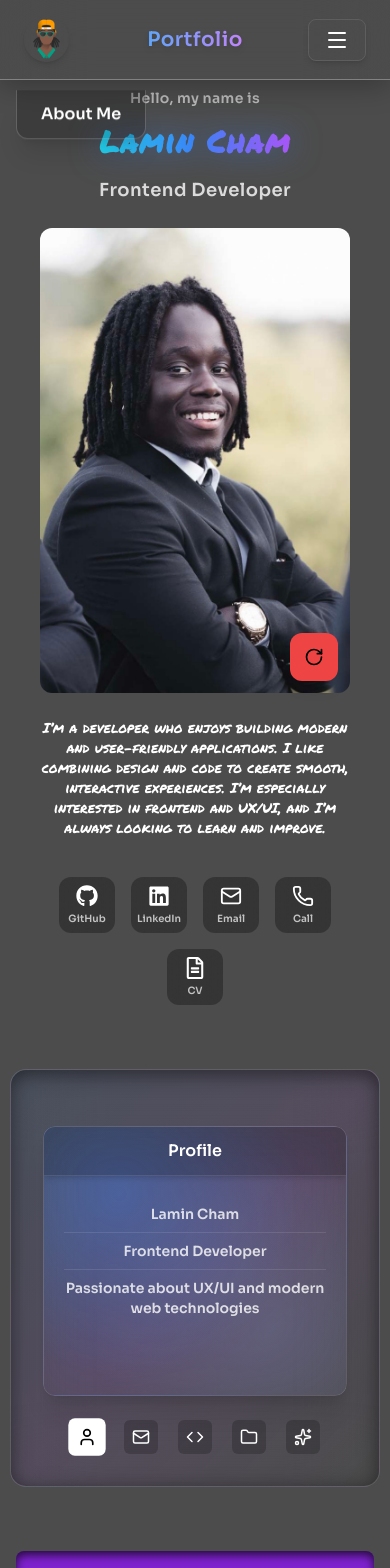
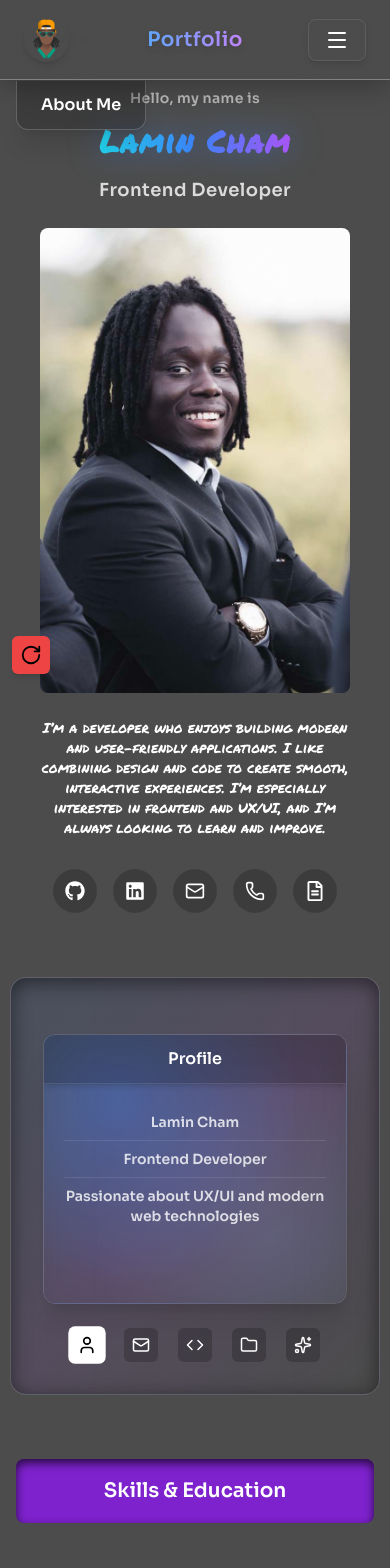
Before and after one commit to chamL/lamincham-portfolio, a Next.js app: page / in a window 390 px wide. Shown: the top 1568 px of the page. Built offline with nearby package versions, Linux system fonts and the light colour scheme.

Commit message:
fixed mobile interactions

```diff
--- a/app/components/portfolio/components/sections/header/Header.tsx
+++ b/app/components/portfolio/components/sections/header/Header.tsx
@@ -12,7 +12,7 @@ function Header({ title }: HeaderProps) {
     return (
         <header
             className="
-                fixed top-0 left-0 right-0 z-50
+                fixed top-0 left-0 right-0 z-20
                 w-full h-20
 
                 backdrop-blur-2xl
--- a/app/components/portfolio/components/sections/header/ProfileButton.tsx
+++ b/app/components/portfolio/components/sections/header/ProfileButton.tsx
@@ -28,6 +28,7 @@ function ProfileButton({ open, onClick, children }: Props) {
                 transition-all duration-300
 
                 relative z-20
+                pointer-events-auto
             "
         >
             {children}
--- a/app/components/portfolio/components/sections/header/ProfileCard.tsx
+++ b/app/components/portfolio/components/sections/header/ProfileCard.tsx
@@ -24,7 +24,7 @@ function ProfileCard({ open }: Props) {
 
         ${open
           ? "translate-y-0 opacity-100"
-          : "-translate-y-[90%] opacity-0 pointer-events-none"
+          : "-translate-y-[90%] opacity-0 "
         }
     `}
     >
@@ -33,8 +33,7 @@ function ProfileCard({ open }: Props) {
         className="
             absolute inset-0
             bg-black/50 rounded-br-xl
-            z-0
-            pointer-events-none
+
         "
       />
 
--- a/app/components/portfolio/components/sections/header/ProfileDropDown.tsx
+++ b/app/components/portfolio/components/sections/header/ProfileDropDown.tsx
@@ -18,7 +18,7 @@ function ProfileDropDown() {
                         className="
         fixed inset-0
         bg-black/20 backdrop-blur-[2px]
-        z-[39]
+        z-[19]
         transition-opacity duration-300
     "
                     />,
@@ -26,7 +26,7 @@ function ProfileDropDown() {
                 )}
 
             {/* DROPDOWN */}
-      <div className="absolute left-0 top-full z-[1000]">
+            <div className="absolute left-0 top-full pointer-events-none z-[100]">
                 <DropdownWrapper open={open}>
                     <ProfileCard open={open} />
                     <ProfileButton open={open} onClick={() => setOpen(!open)}>
--- a/app/components/portfolio/components/sections/hero/HeroImage.tsx
+++ b/app/components/portfolio/components/sections/hero/HeroImage.tsx
@@ -12,57 +12,43 @@ function HeroImage() {
 
     return (
         <div className="relative w-full max-w-xs aspect-[2/3] perspective">
+            {/* BUTTON */}
+            <button
+                onClick={() => setFlipped(!flipped)}
+                className={`absolute -left-7 bottom-0 -translate-y-1/2 z-20 bg-red-500 p-2 rounded-md shadow-md
+                            transition-all duration-500 ease-in-out hover:scale-110 ${flipped ? "rotate-180" : ""
+                    }`}
+            >
+                {flipped ? <RotateCw size={22} /> : <RotateCw size={22} />}
+            </button>
 
             {/* FLIP CARD */}
             <div
-                className={`
-          relative w-full h-full
-          transition-transform duration-700
-          transform-style preserve-3d
-          ${flipped ? "rotate-y-180" : ""}
-        `}
+                className={`relative w-full h-full transition-transform duration-700 transform-style preserve-3d ${flipped ? "rotate-y-180" : ""
+                    }`}
             >
                 {/* FRONT */}
-                <div className="absolute inset-0 backface-hidden pointer-events-none">
+                <div className="absolute inset-0 backface-hidden">
                     <Image
                         src={potrait}
                         alt="portrait front"
-                        sizes="(max-width: 768px) 100vw, 300px"
+                        sizes="100vw"
                         fill
-                        className="object-cover rounded-xl"
+                        className="object-cover rounded-lg"
                     />
                 </div>
 
                 {/* BACK */}
-                <div className="absolute inset-0 rotate-y-180 backface-hidden pointer-events-none">
+                <div className="absolute inset-0 rotate-y-180 backface-hidden">
                     <Image
                         src={imageTwo}
                         alt="portrait back"
-                        sizes="(max-width: 768px) 100vw, 300px"
+                        sizes="100vw"
                         fill
-                        className="object-cover rounded-xl"
+                        className="object-cover rounded-lg"
                     />
                 </div>
             </div>
-
-            {/* BUTTON */}
-            <button
-                onClick={() => setFlipped(!flipped)}
-                className={`
-          absolute right-3 bottom-3
-          z-50
-          bg-red-500
-          w-12 h-12
-          flex items-center justify-center
-          rounded-xl
-          shadow-lg
-          active:scale-90
-          transition-all duration-300
-          ${flipped ? "rotate-180" : ""}
-        `}
-            >
-                <RotateCw size={20} />
-            </button>
         </div>
     );
 }
--- a/app/components/portfolio/components/ui/IconButton.tsx
+++ b/app/components/portfolio/components/ui/IconButton.tsx
@@ -1,33 +1,45 @@
 type Props = {
   icon: React.ReactNode;
   href: string;
+  color?: string;
   download?: boolean;
   label: string;
 };
 
-export function IconButton({ icon, href, download, label }: Props) {
+export function IconButton({ icon, href, color = "", download, label }: Props) {
   return (
+    <div className="relative group flex flex-col items-center">
       <a
         href={href}
         download={download}
         target={download ? undefined : "_blank"}
         rel="noopener noreferrer"
+        className={`
+                    p-3 rounded-full bg-black/20 text-white
+                    transition-all duration-300 hover:scale-110
+                    ${color}
+                `}
+      >
+        {icon}
+      </a>
+
+      {/* TOOLTIP */}
+      <span
         className="
-        flex flex-col items-center justify-center
-        w-14 h-14
-        rounded-xl
-        bg-black/30 text-white
-        backdrop-blur-md
-        active:scale-90
-        transition-all duration-200
-        touch-manipulation
+                    absolute top-full mt-2
+                    px-2 py-1 text-xs rounded-md
+
+                    bg-black/80 text-white whitespace-nowrap
+
+                    opacity-0 translate-y-1
+                    group-hover:opacity-100 group-hover:translate-y-0
+
+                    transition-all duration-300
+                    pointer-events-none
                 "
       >
-      {icon}
-
-      <span className="text-[10px] mt-1 opacity-70">
         {label}
       </span>
-    </a>
+    </div>
   );
 }
--- a/app/components/portfolio/components/ui/SosialsButtons.tsx
+++ b/app/components/portfolio/components/ui/SosialsButtons.tsx
@@ -4,37 +4,44 @@ import { IconButton } from "./IconButton";
 
 function SosialsButtons() {
     return (
-        <div className="flex justify-center gap-4 mt-4 flex-wrap px-2">
+        <div className="flex justify-center pointer-events-auto gap-4 mt-2">
+
             <IconButton
-                icon={<FaGithub size={22} />}
+                icon={<FaGithub size={20} />}
                 href="https://github.com/ChamL"
+                color="hover:text-white"
                 label="GitHub"
             />
 
             <IconButton
-                icon={<FaLinkedin size={22} />}
+                icon={<FaLinkedin size={20} />}
                 href="https://www.linkedin.com/in/lamin-cham-8986a132a/"
+                color="hover:text-blue-400"
                 label="LinkedIn"
             />
 
             <IconButton
-                icon={<Mail size={22} />}
+                icon={<Mail size={20} />}
                 href="mailto:..."
+                color="hover:text-yellow-400"
                 label="Email"
             />
 
             <IconButton
-                icon={<Phone size={22} />}
+                icon={<Phone size={20} />}
                 href="tel:..."
-                label="Call"
+                color="hover:text-green-400"
+                label="+47 45 485 535"
             />
 
             <IconButton
-                icon={<FaRegFileAlt size={22} />}
+                icon={<FaRegFileAlt size={20} />}
                 href="/cv/Lamin_CV.pdf"
+                color="hover:text-purple-400"
                 download
-                label="CV"
+                label="Download CV"
             />
+
         </div>
     );
 }
```
Lines whose indentation alone changed are shown as unchanged.
